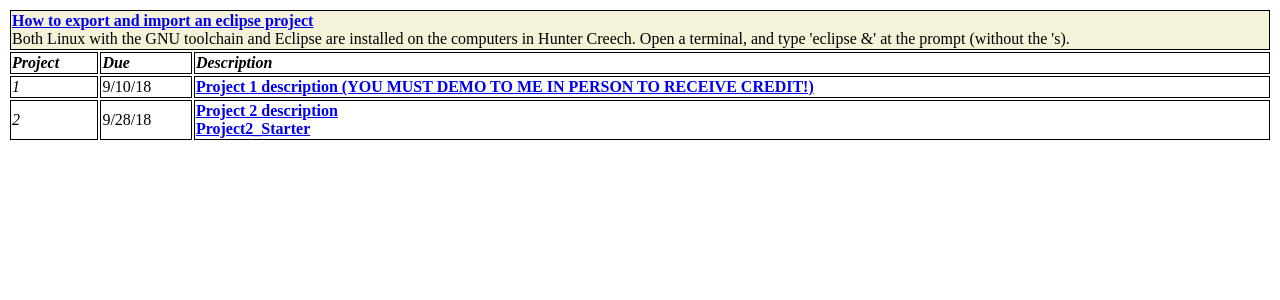
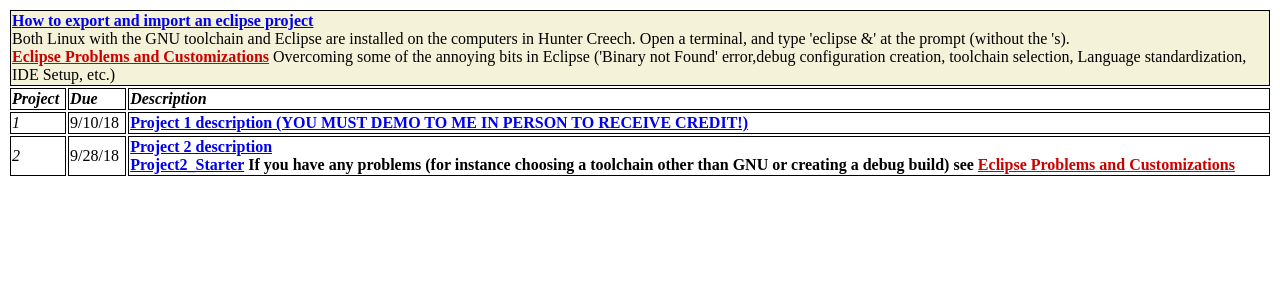
Before and after one commit to CNUClasses/CPSC327, a Jekyll site: the page navbar/Projects.html, which Jekyll copies as it is, in a window 1280 px wide. Shown: the top 300 px of the page. Built offline with Jekyll 4.4.1, drawn with Linux system fonts in a browser that asks for light colours.

Commit message:
setting up projects page

```diff
--- a/navbar/Lectures.html
+++ b/navbar/Lectures.html
@@ -24,7 +24,7 @@
             	<strong><a href="http://www.ee.surrey.ac.uk/Teaching/Unix/">Linux tutorial</a></strong><br/>
             	<strong><a href="http://ryanstutorials.net/linuxtutorial/">Another Linux tutorial</a></strong><br/>
             	<strong><a href="http://rogerdudler.github.io/git-guide/">Git - the simple guide</a></strong><br/>
-            	<strong><a href="https://github.com/CNUClasses/CPSC327/blob/master/content/Lectures/Eclipse_Customizations.pdf" style="color: #cc0000"> Eclipse Problems and Customizations</a></strong> Overcoming some of the annoying bits in Eclipse ('Binary not Found' error, Language standardization, IDE Setup) <br>
+            	<strong><a href="https://github.com/CNUClasses/CPSC327/blob/master/content/Lectures/Eclipse_Customizations.pdf" style="color: #cc0000"> Eclipse Problems and Customizations</a></strong> Overcoming some of the annoying bits in Eclipse ('Binary not Found' error,debug configuration creation, toolchain selection, Language standardization, IDE Setup, etc.) <br>
             	<strong><a href="https://github.com/CNUClasses/CPSC327/blob/master/content/Lectures/1_Java_is_different_from_Cplusplus.pdf" style="color: #cc0000"> Some differences between Java and C++</a></strong> Java was developed after C++ had been in use for years.  It's designers kept what worked well in C++ and fixed what didn't. <br>
 
 				<strong><a href="http://mrbook.org/blog/tutorials/make/">A makefile tutorial</a></strong><br/>
--- a/navbar/Projects.html
+++ b/navbar/Projects.html
@@ -18,7 +18,8 @@
 	     <tr>
                <td class="style_emphasize " colspan="3">
 		<strong><a href="https://github.com/CNUClasses/CPSC327/blob/master/content/Projects-Eclipse/Import_and_Export_eclipse_projects.pdf"> How to export and import an eclipse project</a></strong><br>
-    Both Linux with the GNU toolchain and Eclipse are installed on the computers in Hunter Creech.  Open a terminal, and type 'eclipse &' at the prompt (without the 's).
+    Both Linux with the GNU toolchain and Eclipse are installed on the computers in Hunter Creech.  Open a terminal, and type 'eclipse &' at the prompt (without the 's).<br>
+    <strong><a href="https://github.com/CNUClasses/CPSC327/blob/master/content/Lectures/Eclipse_Customizations.pdf" style="color: #cc0000"> Eclipse Problems and Customizations</a></strong> Overcoming some of the annoying bits in Eclipse ('Binary not Found' error,debug configuration creation, toolchain selection, Language standardization, IDE Setup, etc.) <br>
             	</td>
             </tr>
             <tr>
@@ -39,7 +40,7 @@
                <td class="style_white ">9/28/18</td>
                <td class="style_white ">
            		  <strong><a href="https://github.com/CNUClasses/CPSC327/blob/master/content/Projects-Eclipse/proj2_array/Project2_New_Eclipse.pdf"> Project 2 description</a></strong><br>
-                <strong><a href="https://github.com/CNUClasses/327_project2_starter.git"> Project2_Starter</a></strong>
+                <strong><a href="https://github.com/CNUClasses/327_project2_starter.git"> Project2_Starter</a> If you have any problems (for instance choosing a toolchain other than GNU or creating a debug build) see <strong><a href="https://github.com/CNUClasses/CPSC327/blob/master/content/Lectures/Eclipse_Customizations.pdf" style="color: #cc0000"> Eclipse Problems and Customizations</a></strong>  </strong>
 
               </td>
             </tr>
```
Also changed, not shown: 1 other file.
